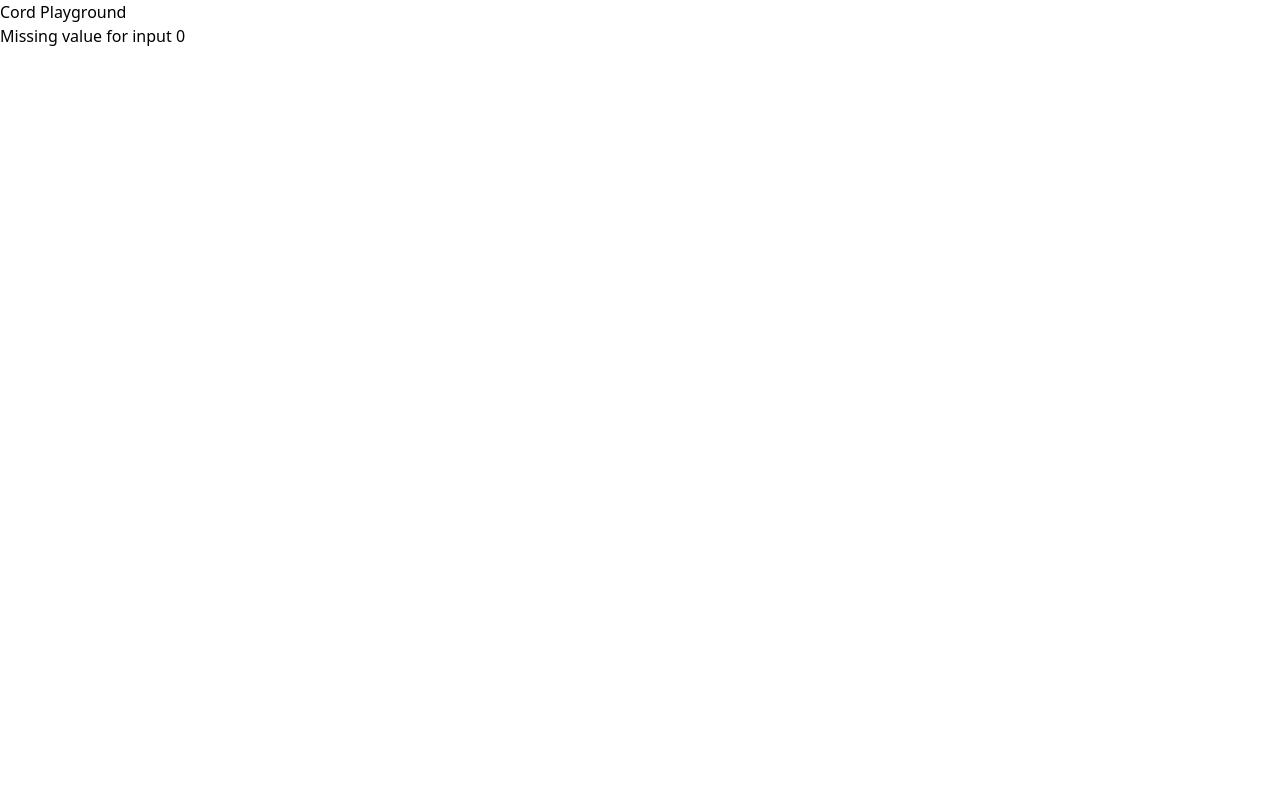
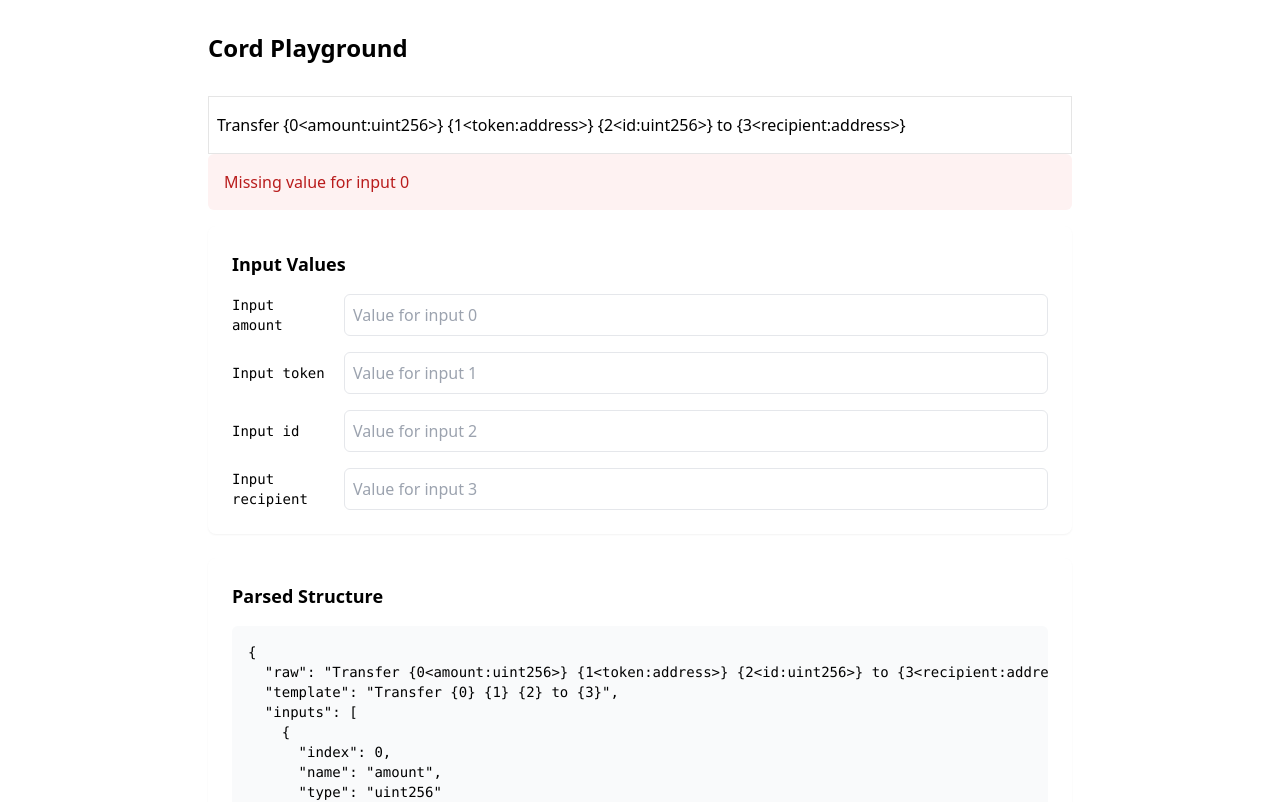
Before and after one commit to Terminally-Online/cord, a React (Vite) app in the folder packages/playground/: page / in a window 1280 px wide. Shown: the top 802 px of the page. Built offline with nearby package versions, Linux system fonts and the light colour scheme.

Commit message:
fix: app using tailwind and add types to default sentence

```diff
--- /dev/null
+++ b/packages/playground/postcss.config.cjs
@@ -0,0 +1,6 @@
+module.exports = {
+    plugins: {
+        tailwindcss: {},
+        autoprefixer: {},
+    },
+}
--- a/packages/playground/src/App.tsx
+++ b/packages/playground/src/App.tsx
@@ -1,37 +1,44 @@
 import { useCord } from "@cord/core/react";
 import { ExampleForm } from "@/components/ExampleForm";
 import { ParsedView } from "@/components/ParsedView";
+import { useState } from "react";
 
-const SENTENCE = "Transfer {0<amount>} {1<token>} {2<id>} to {3<recipient>}";
+const SENTENCE = "Transfer {0<amount:uint256>} {1<token:address>} {2<id:uint256>} to {3<recipient:address>}";
 
 export const App = () => {
+	const [sentence, setSentence] = useState(SENTENCE)
+
 	const {
 		state: { parsed, resolvedSentence, error },
 		actions: { setValue },
 		helpers: { getInputValue },
-  } = useCord(SENTENCE);
+	} = useCord(sentence);
 
 	return (
-    <div className="min-h-screen bg-gray-50 py-8">
+		<div className="min-h-screen py-8">
 			<div className="max-w-4xl mx-auto px-4">
 				<h1 className="text-2xl font-bold mb-8">Cord Playground</h1>
 
-        {resolvedSentence}
+				<input
+					className="w-full py-4 border-[1px] border-black/10 px-2"
+					type="text"
+					value={sentence}
+					onChange={e => setSentence(e.target?.value)}
+					placeholder="Sentence"
+				/>
 
-        {error ? (
+				{error && (
 					<div className="bg-red-50 text-red-700 p-4 rounded-md mb-4">
 						{error.message}
 					</div>
-        ) : (
-          <>
+				)}
+
 				<ExampleForm
 					parsed={parsed}
 					setValue={setValue}
 					getInputValue={getInputValue}
 				/>
 				<ParsedView parsed={parsed} resolvedSentence={resolvedSentence} />
-          </>
-        )}
 			</div>
 		</div>
 	);
--- /dev/null
+++ b/packages/playground/tailwind.config.js
@@ -0,0 +1,11 @@
+/** @type {import('tailwindcss').Config} */
+export default {
+    content: [
+        "./index.html",
+        "./src/**/*.{js,ts,jsx,tsx}",
+    ],
+    theme: {
+        extend: {},
+    },
+    plugins: [],
+}
```
Lines whose indentation alone changed are shown as unchanged.
